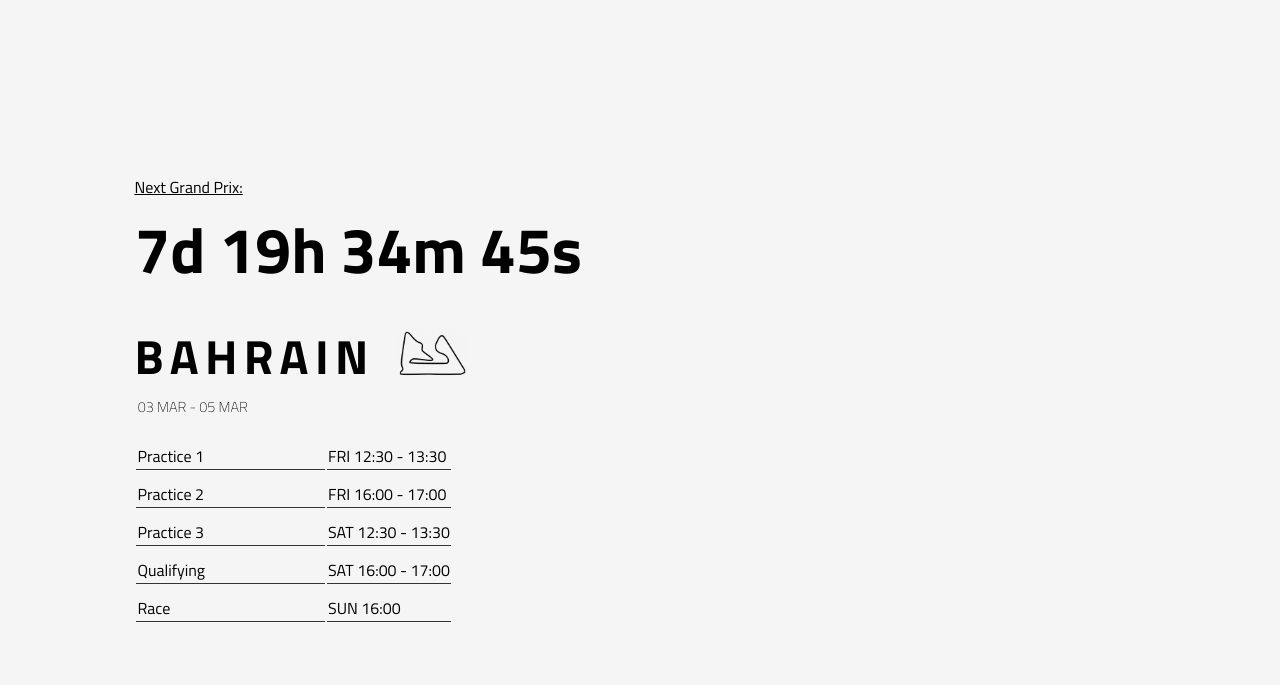
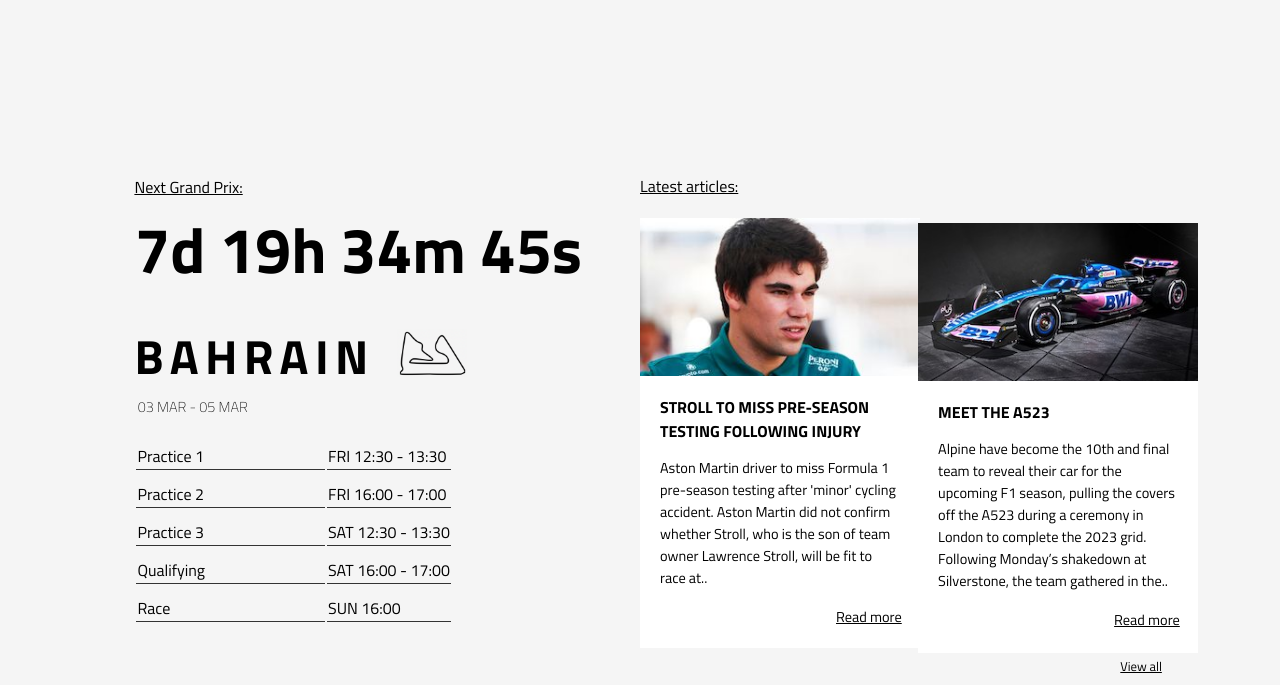
Before and after one commit to julia-lundbergish/arbetsmetodik-hobbysida, a plain HTML site: page src/index.html in a window 1280 px wide. Shown: the part 128-813 px from the top of the page. Drawn offline with Linux system fonts and the light colour scheme.

Commit message:
Articles added

```diff
--- a/src/index.html
+++ b/src/index.html
@@ -58,9 +58,29 @@
                   <td>SUN 16:00</td>
                 </tr>
               </table>
-
         </div>
     </section>
+    <div class="articles">
+        <h1>Latest articles:</h1>
+    <div class="firstArticle">
+        <article>
+            <img src="../src/img/stroll.jpeg" class="articleOneImg" alt="Lance Stroll">
+            <h2>Stroll to miss pre-season testing following injury</h2>
+            <p>Aston Martin driver to miss Formula 1 pre-season testing after 'minor' cycling accident. Aston Martin did not confirm whether Stroll, who is the son of team owner Lawrence Stroll, will be fit to race at..</p>
+            <a>Read more</a>
+        </article>
+    </div>
+    <div class="secondArticle">
+        <article>
+            <img src="../src/img/alpine.jpeg" class="articleOneImg" alt="Alpine 2023 car">
+            <h2>Meet the A523</h2>
+            <p>Alpine have become the 10th and final team to reveal their car for the upcoming F1 season, pulling the covers off the A523 during a ceremony in London to complete the 2023 grid.
+                Following Monday’s shakedown at Silverstone, the team gathered in the..</p>
+            <a>Read more</a>
+        </article>
+    </div>
+    <a class="viewAll">View all</a>
+</div>
     </main>
     <footer></footer>
 </body>
--- a/src/style.scss
+++ b/src/style.scss
@@ -77,6 +77,75 @@ header{
     .leftColumn{
         padding-right: 120px;
     }
+}
 
+.articles{
+h1{
+    font-size: 1rem;
+    margin-left: 50%;
+    margin-top: -450px;
+    font-weight: 400;
+    text-decoration: underline;
+}
+
+.firstArticle{
+    margin-top: 20px;
+    width: 280px;
+    height: 430px;
+    margin-left: 50%;
+    background-color: #fff;
+
+img{
+    width: 280px;
+}
+h2{
+    padding-right: 20px;
+    padding-left: 20px;
+    font-size: 1rem;
+    text-transform: uppercase;
+}
+p{
+    padding-right: 20px;
+    padding-left: 20px;
+    font-size: 0.9rem;
+}
+a{
+    font-size: 0.9rem;
+    text-decoration: underline;
+    margin-left: 70%;
+}
+}
+.secondArticle{
+    margin-top: -425px;
+    width: 280px;
+    height: 430px;
+    margin-left: 72%;
+    background-color: #fff;
+
+img{
+    width: 280px;
+}
+h2{
+    padding-right: 20px;
+    padding-left: 20px;
+    font-size: 1rem;
+    text-transform: uppercase;
+}
+p{
+    padding-right: 20px;
+    padding-left: 20px;
+    font-size: 0.9rem;
+}
+a{
+    font-size: 0.9rem;
+    text-decoration: underline;
+    margin-left: 70%;
+}
+}
+.viewAll{
+    margin-left: 88%;
+    font-size: 0.8rem;
+    text-decoration: underline;
+}
 
 }
```
Also changed, not shown: src/img/alpine.jpeg (added), src/img/stroll.jpeg (added), src/style.css, 2 other files.
